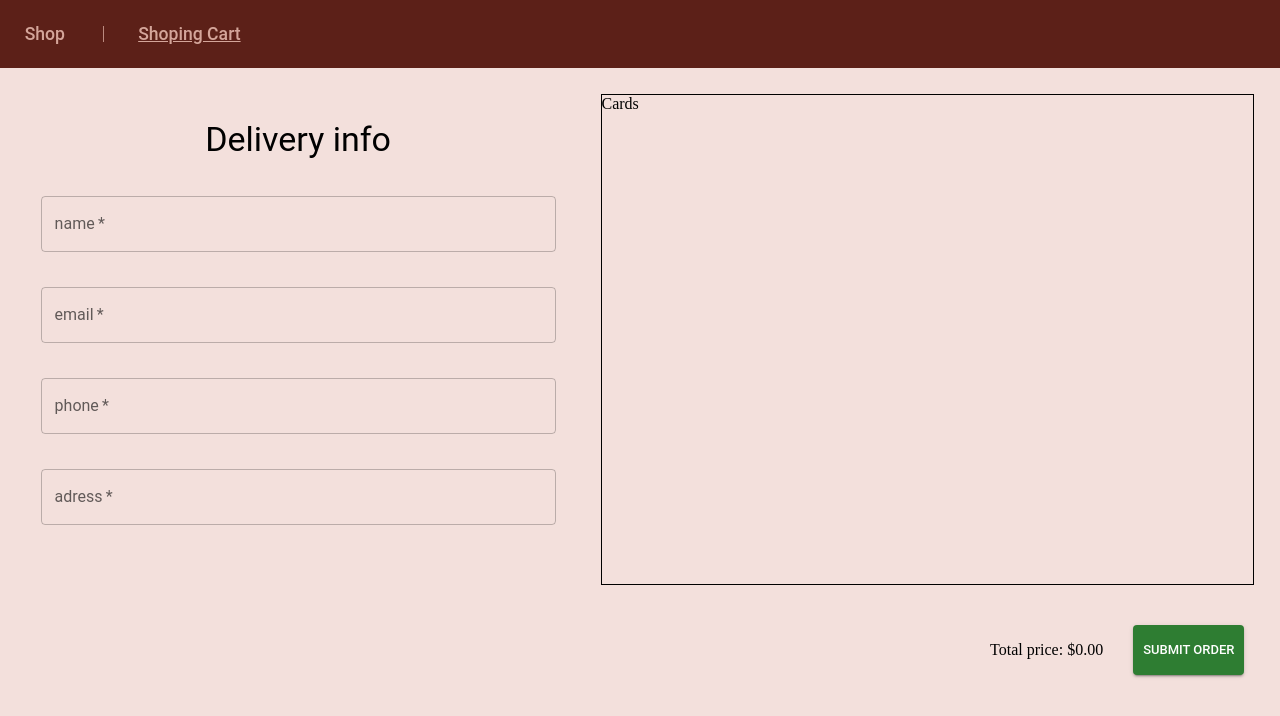
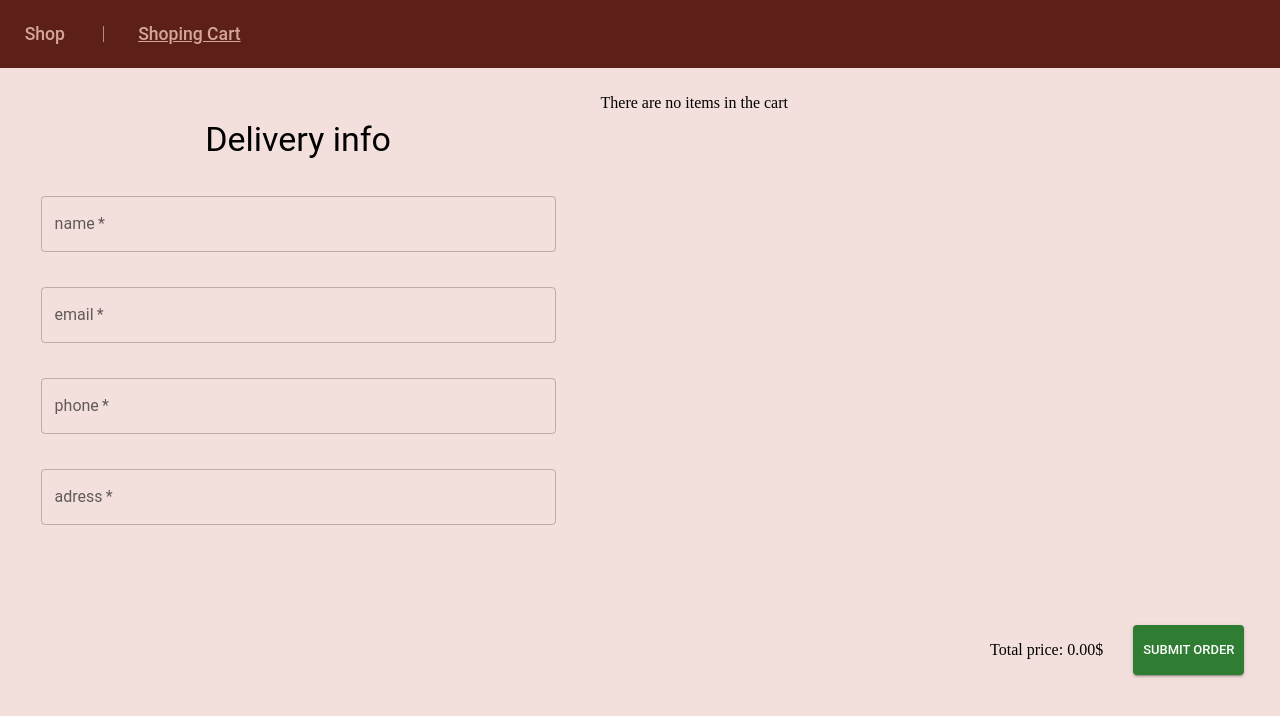
Before and after one commit to NataliaIv90/eliftech-test-delivery-app, a React (Create React App) app: page /cart in a window 1280 px wide. Shown: the top 716 px of the page. Built offline with nearby package versions, Linux system fonts and the light colour scheme.

Commit message:
feat: implement cart cards

```diff
--- a/src/pages/header/Header.js
+++ b/src/pages/header/Header.js
@@ -1,6 +1,8 @@
+import { useNavigate } from 'react-router-dom';
 import { StyledHeader, StyledDivider, HeaderBtn } from './Header.styled';
 
 export const Header = () => {
+  const navigate = useNavigate();
   const location = window.location.pathname;
   console.log(location);
 
@@ -9,11 +11,13 @@ export const Header = () => {
       <HeaderBtn
         underlined={location.includes("shop") ? 1 : 0}
         variant="text"
+        onClick={() => navigate('/')}
       >Shop</HeaderBtn>
       <StyledDivider >|</StyledDivider>
       <HeaderBtn
         underlined={location.includes("cart") ? 1 : 0}
         variant="text"
+        onClick={() => navigate('/cart')}
       >Shoping Cart</HeaderBtn>
     </StyledHeader>
   )
--- a/src/pages/shoppingCart/cards/Cards.js
+++ b/src/pages/shoppingCart/cards/Cards.js
@@ -1,7 +1,19 @@
+import { useContext } from "react";
+import { CartContext } from "../../app/App";
 import { CardsWrapper } from "./Cards.styled";
+import { CartCard } from "../cartCard/CartCard";
 
 export const Cards = () => {
+  const { cart } = useContext(CartContext);
+  const cartKeys = Object.keys(cart);
+
+  if (cartKeys.length === 0) {
+    return <CardsWrapper>There are no items in the cart</CardsWrapper>
+  }
+
   return (
-    <CardsWrapper>Cards</CardsWrapper>
+    <CardsWrapper>
+      {cartKeys.map((el) => <CartCard data={cart[el]} key={el} />)}
+    </CardsWrapper>
   )
 }
--- a/src/pages/shoppingCart/cards/Cards.styled.js
+++ b/src/pages/shoppingCart/cards/Cards.styled.js
@@ -3,5 +3,4 @@ import { styled } from "@mui/material";
 export const CardsWrapper = styled('div')({
   gridArea: 'cards',
   width: '100%',
-  border: '1px solid black',
 })
--- /dev/null
+++ b/src/pages/shoppingCart/cartCard/CartCard.js
@@ -0,0 +1,20 @@
+import { Typography } from '@mui/material';
+import { CardWrapper, ItemImg, ItemContent } from './CartCard.styled';
+
+export const CartCard = ({ data }) => {
+  const { img, title, amount } = data;
+  const price = 5;
+
+  return (
+    <CardWrapper>
+      <ItemImg src={img} alt={title} />
+      <ItemContent>
+        <Typography variant='h5' >
+          {title}
+        </Typography>
+        <p>Price: <span>{price}</span>$</p>
+        <p>Amount: <span>{amount}</span></p>
+      </ItemContent>
+    </CardWrapper>
+  )
+}
--- /dev/null
+++ b/src/pages/shoppingCart/cartCard/CartCard.styled.js
@@ -0,0 +1,25 @@
+import { styled } from "@mui/material";
+
+export const CardWrapper = styled('div')(({ theme }) => ({
+  border: `0.5px solid ${theme.palette.text.dark}55`,
+  boxShadow: `2px 2px ${theme.palette.text.dark}55`,
+  padding: '10px',
+  display: 'grid',
+  gridTemplateColumns: '1fr 0.7fr',
+  gap: '20px',
+  marginBottom: '30px',
+  borderRadius: '10px'
+}));
+
+export const ItemImg = styled('img')({
+  height: '100%',
+  width: '100%',
+  aspectRatio: '100/60',
+  objectFit: 'cover',
+  borderRadius: '10px'
+});
+
+export const ItemContent = styled('div')({
+  textAlign: 'center',
+  padding: '20px 5px 5px'
+});
--- a/src/pages/shoppingCart/cartFooter/CartFooter.js
+++ b/src/pages/shoppingCart/cartFooter/CartFooter.js
@@ -1,13 +1,21 @@
 import { Button } from "@mui/material"
 import { CartFooterWrapper } from "./CartFooter.styled"
+import { useContext } from "react";
+import { CartContext } from "../../app/App";
 
-export const CartFooter = ({ price = 0, sendOrder }) => {
+export const CartFooter = ({ sendOrder }) => {
+  const { cart } = useContext(CartContext);
+  const keys = Object.keys(cart);
+  const price = 5;
+  const totalPrice = Object.keys(cart).reduce((acc, key) => {
+    const item = cart[key];
+    return acc + (price * item.amount);
+  }, 0);
 
   return (
     <CartFooterWrapper>
       <p>
-        <span>Total price: $</span>
-        <span>{price.toFixed(2)}</span>
+        <span>Total price: {totalPrice.toFixed(2)}$</span>
       </p>
       <Button
         variant="contained"
```
